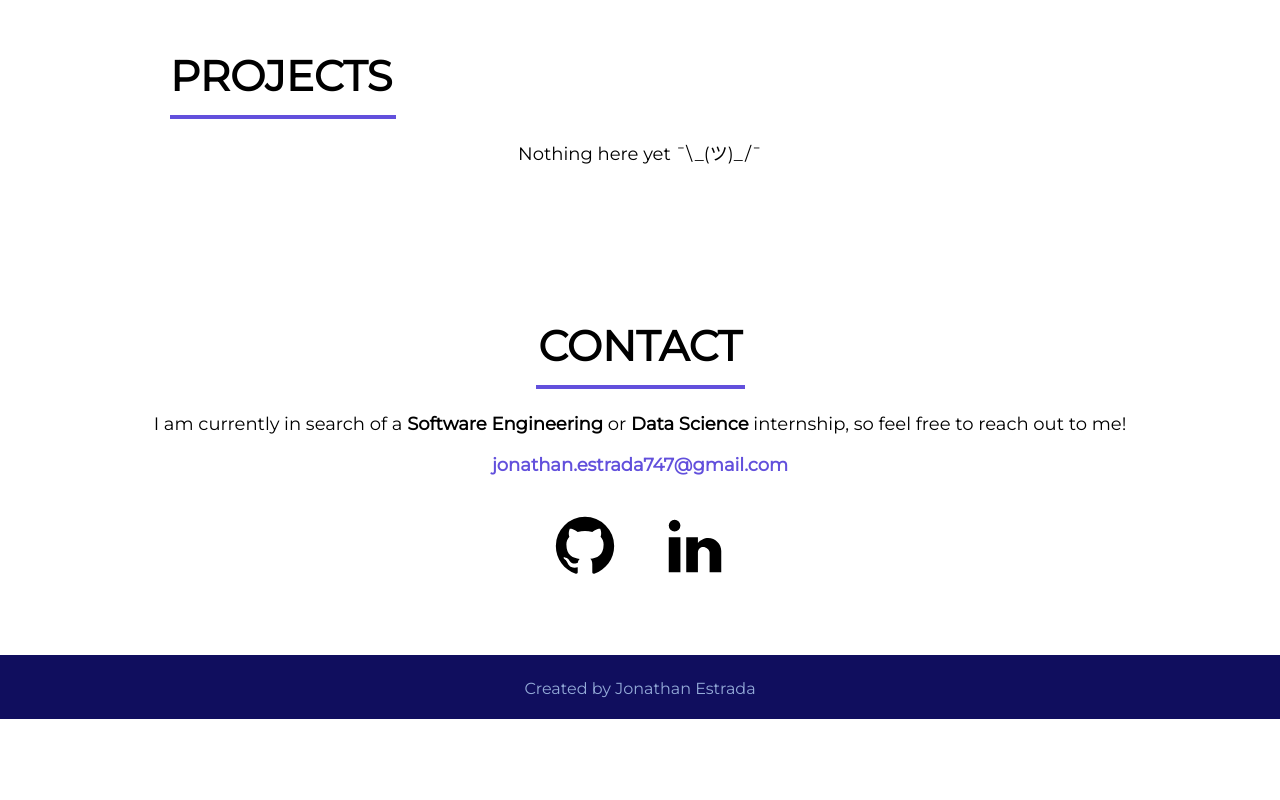
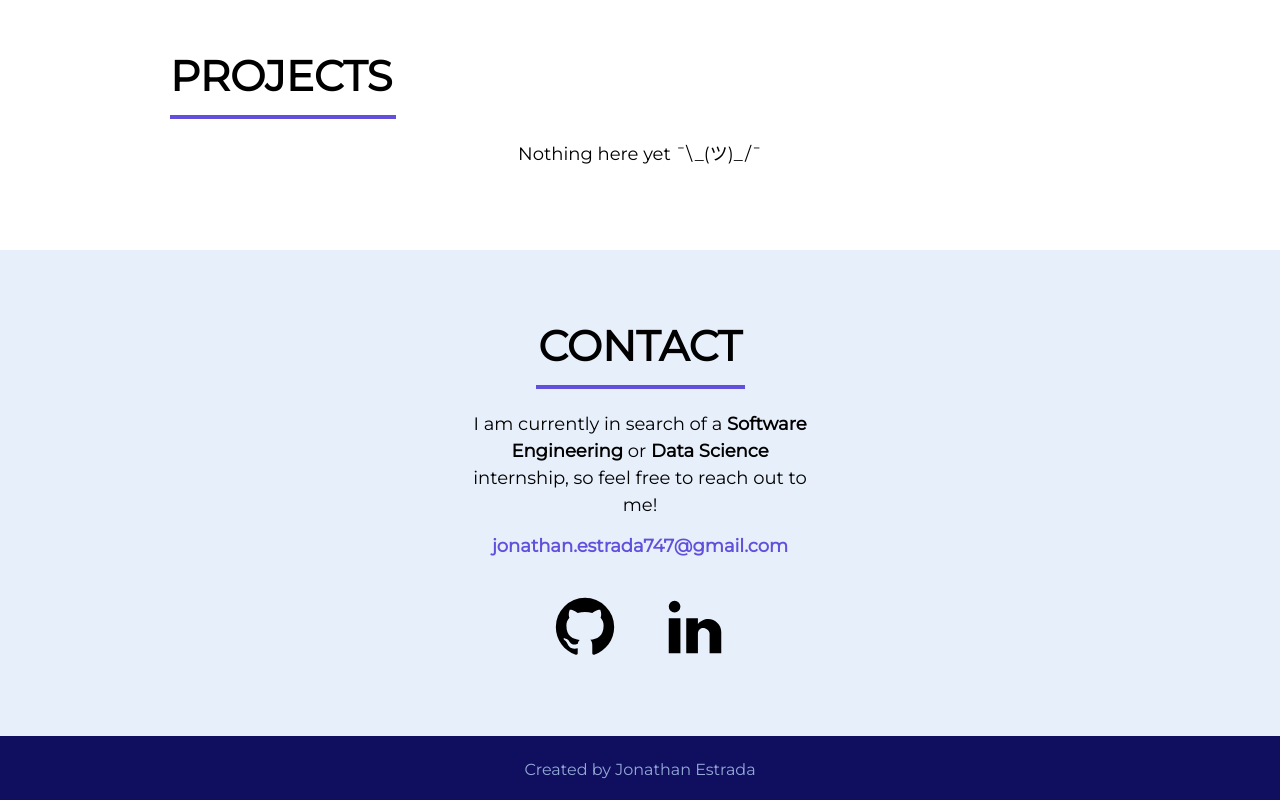
Before and after one commit to jonestrada7/Portfolio, a React (Create React App) app: page / in a window 1280 px wide. Shown: the part 1111-1911 px from the top of the page. Before the commit the page ends 1830 px from the top, so only its background shows below. Built offline with nearby package versions, Linux system fonts and the light colour scheme.

Commit message:
Changed contact section background

```diff
--- a/src/components/Contact.css
+++ b/src/components/Contact.css
@@ -2,6 +2,7 @@
     margin-top: 10px;
     padding: 70px;
     overflow: auto;
+    background-color: #E7EFFA;
 }
 
 .contact-h1 {
@@ -26,6 +27,8 @@
     flex: 50%;
     text-align: center;
     line-height: 1.5;
+    margin-left: 350px;
+    margin-right: 350px;
 }
 
 .email-box {
```
